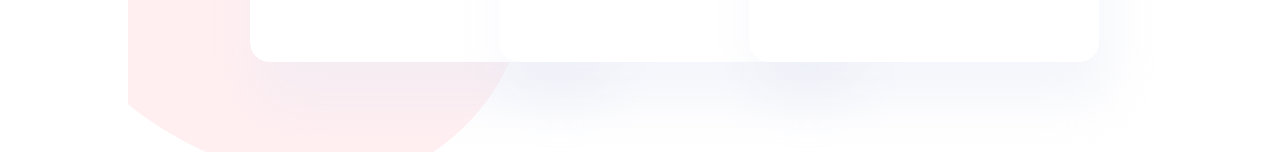
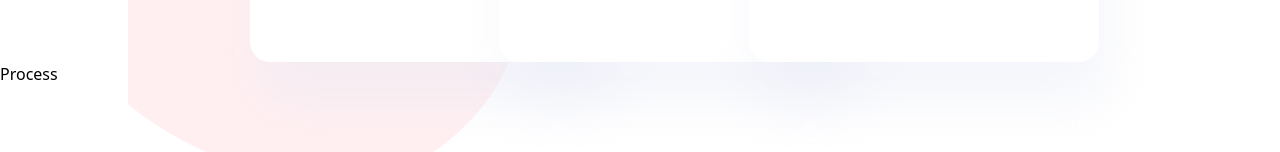
Before and after one commit to Ayomikuolatunji/college-next-page, a Next.js app: page / in a window 1280 px wide. Shown: the part 1218-1370 px from the top of the page. Built offline with nearby package versions, Linux system fonts and the light colour scheme.

Commit message:
process page

```diff
--- /dev/null
+++ b/components/process/Process.js
@@ -0,0 +1,9 @@
+import React from 'react';
+import styled from "styled-components"
+
+
+export default function Process() {
+  return (
+    <div>Process</div>
+  )
+}
--- a/pages/index.js
+++ b/pages/index.js
@@ -3,7 +3,7 @@ import DefaultHeader from '../layout/Default';
 import Services from '../components/services/Services';
 import Hero from '../components/hero/Hero';
 import BoxFloating from '../layout/BoxFloating';
-
+import Process from '../components/process/Process';
 export default function Home() {
   return (
     <div>
@@ -14,8 +14,9 @@ export default function Home() {
       </Head>
          <body>
           <DefaultHeader>
-             <Hero/>
+            <Hero/>
             <Services/>
+            <Process/>
                {/* floating containers */}
             <BoxFloating/>
           </DefaultHeader>
```
